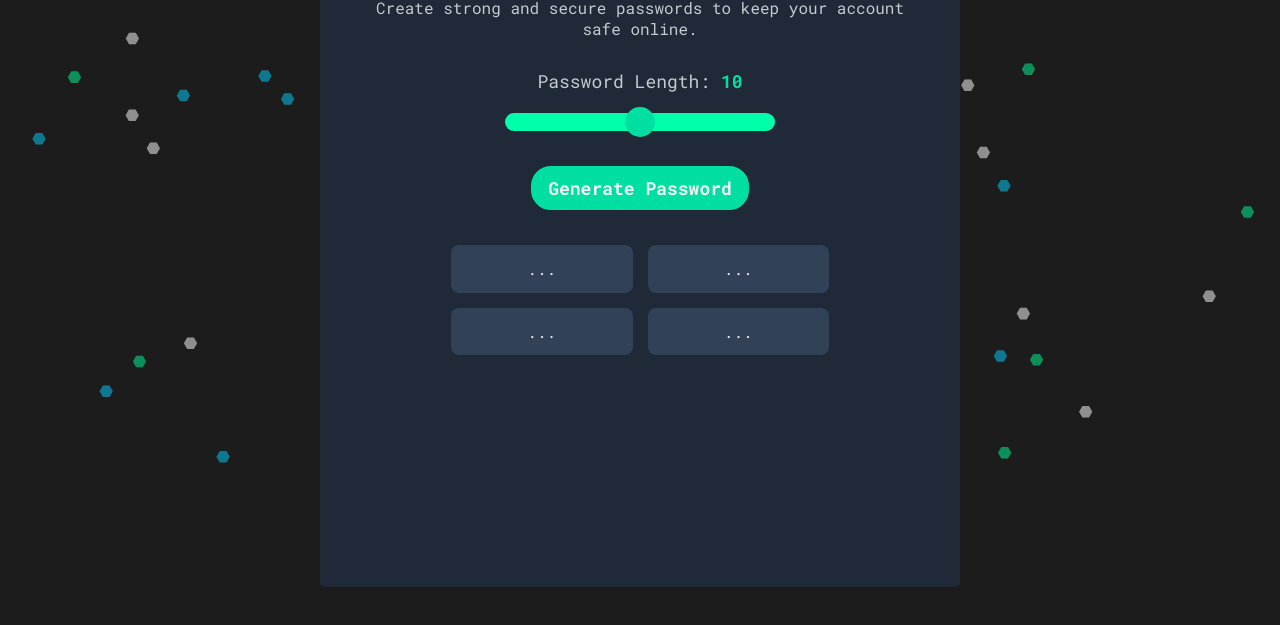
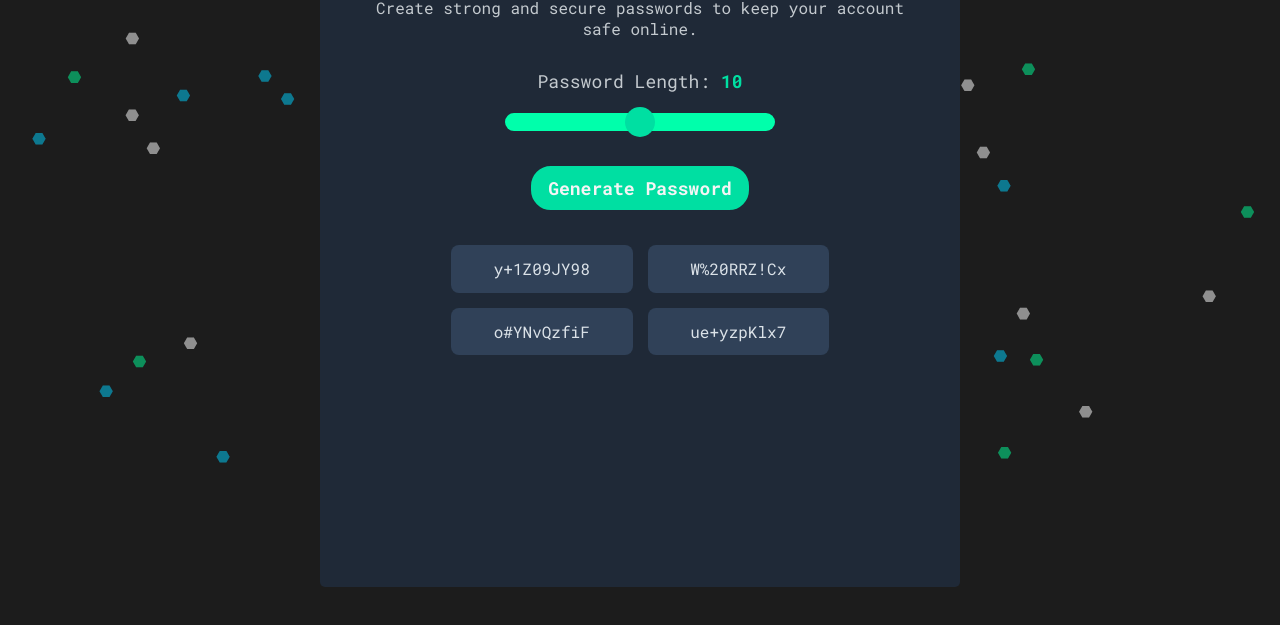
Before and after one commit to Yus-raa/JavaScript, a plain HTML site: page 6_Random Password Generator/index.html in a window 1280 px wide. Both pictures are taken after a click on the button "Generate Password". Shown: the part 173-798 px from the top of the page. Drawn offline with nearby package versions, Linux system fonts and the light colour scheme.

Commit message:
actual random password logic

```diff
--- a/6_Random Password Generator/index.html
+++ b/6_Random Password Generator/index.html
@@ -17,7 +17,7 @@
             <label for="lengthRange">Password Length: <span id="sliderValue">10</span></label>
             <input type="range" id="lengthRange" min="8" max="12" value="10" step="1">
 
-            <button>Generate Password</button>
+            <button id="generatebtn">Generate Password</button>
 
             <div class="passwords">
                 <div class="password">...</div>
--- a/6_Random Password Generator/script.js
+++ b/6_Random Password Generator/script.js
@@ -2,6 +2,9 @@ let passwordLength = document.querySelector("#sliderValue");
 let slider = document.querySelector("#lengthRange");
 let passwords = document.querySelectorAll(".password");
 let toast = document.getElementById("toast");
+const characters = "ABCDEFGHIJKLMNOPQRSTUVWXYZabcdefghijklmnopqrstuvwxyz0123456789!@#$%^&*()_+";
+let generateBtn = document.getElementById("generatebtn");
+
 
 passwords.forEach(password => {
   password.addEventListener("click", function () {
@@ -14,6 +17,21 @@ passwords.forEach(password => {
   });
 });
 
+// Generate 4 passwords and display them
+generateBtn.addEventListener("click", () => {
+  passwords.forEach(password => {
+    password.textContent = generatePassword(slider.value);
+  });
+});
+
+// Function to generate a random password of given length
+function generatePassword(length = 10) {
+  let password = "";
+  for (let i = 0; i < length; i++) {
+    password += characters.charAt(Math.floor(Math.random() * characters.length));
+  }
+  return password;
+}
 function showToast(message) {
   toast.textContent = message;
   toast.classList.add("show");
```
